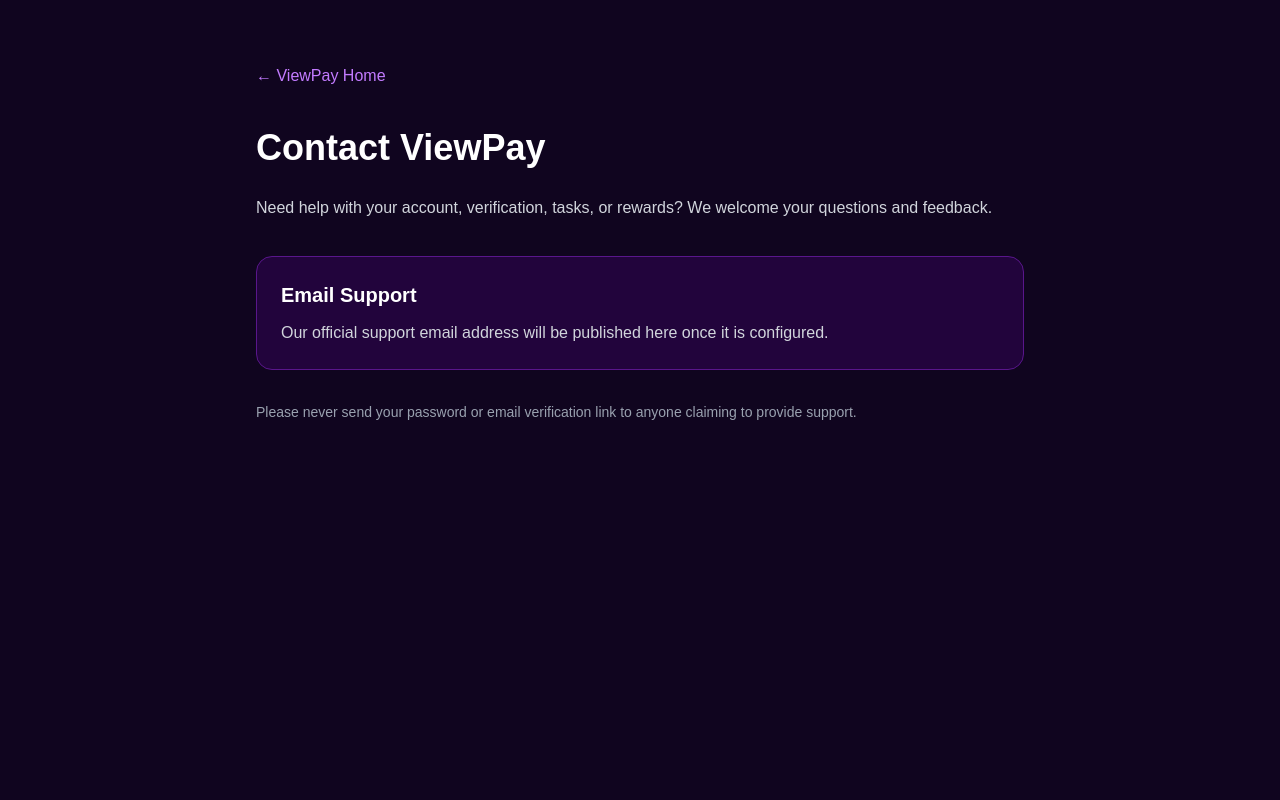
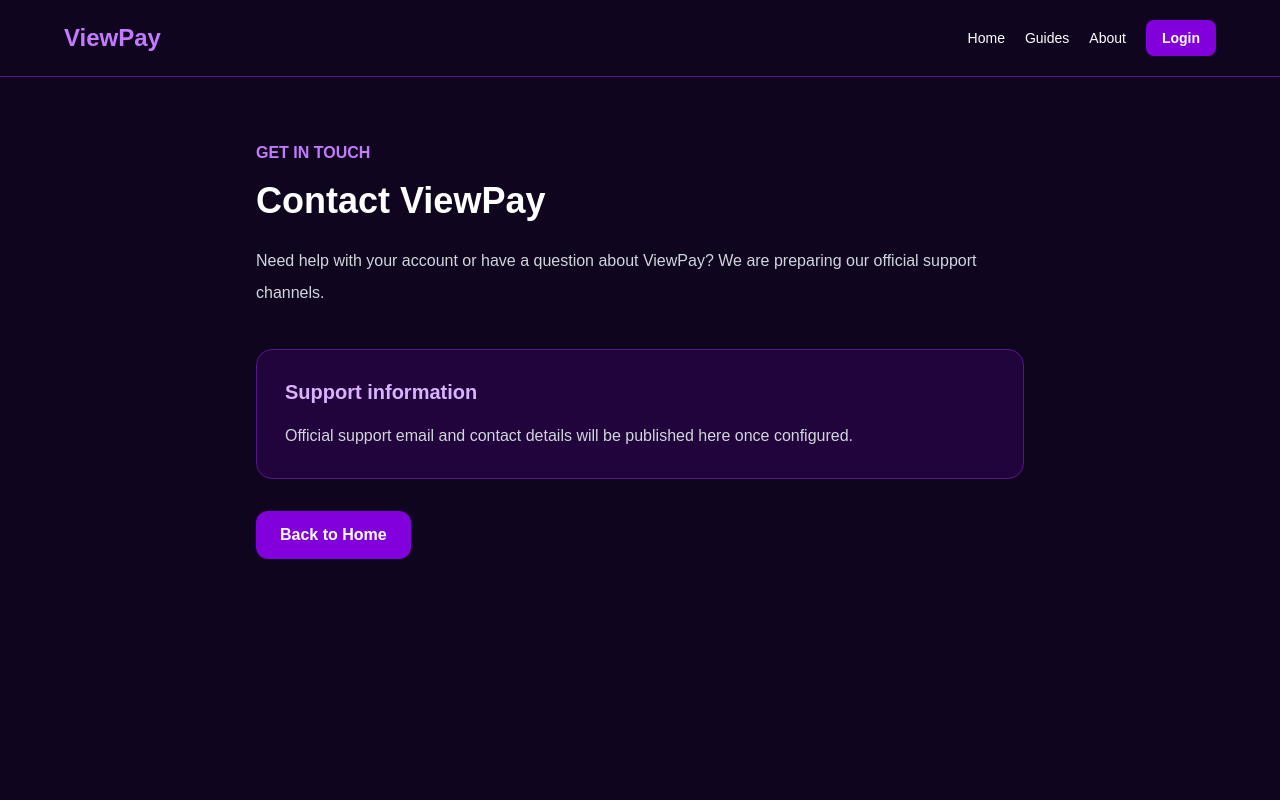
Before and after one commit to mwendaemmanuel212-lang/VIEW-PAY, a Next.js app: page /contact in a window 1280 px wide. Shown: the top 800 px of the page. Built offline with nearby package versions, Linux system fonts and the light colour scheme.

Commit message:
Enhance ContactPage with header and footer
Refactor ContactPage component to include SiteHeader and SiteFooter. Update layout and support information.

```diff
--- a/src/app/contact/page.tsx
+++ b/src/app/contact/page.tsx
@@ -1,30 +1,41 @@
 
 import Link from "next/link";
+import SiteHeader from "@/components/site-header";
+import SiteFooter from "@/components/site-footer";
 
 export default function ContactPage() {
   return (
+    <>
+      <SiteHeader />
       <main className="min-h-screen bg-[#10051f] px-6 py-16 text-white">
         <div className="mx-auto max-w-3xl">
-        <Link href="/" className="text-purple-400">← ViewPay Home</Link>
-        <h1 className="mt-10 text-4xl font-bold">Contact ViewPay</h1>
+          <p className="font-semibold text-purple-400">GET IN TOUCH</p>
+          <h1 className="mt-4 text-4xl font-bold">Contact ViewPay</h1>
+
           <p className="mt-6 leading-8 text-gray-300">
-          Need help with your account, verification, tasks, or rewards?
-          We welcome your questions and feedback.
+            Need help with your account or have a question about
+            ViewPay? We are preparing our official support channels.
           </p>
 
-        <div className="mt-8 rounded-2xl border border-purple-900 bg-purple-950/40 p-6">
-          <h2 className="text-xl font-semibold">Email Support</h2>
-          <p className="mt-3 text-gray-300">
-            Our official support email address will be published here
-            once it is configured.
+          <div className="mt-10 rounded-2xl border border-purple-900 bg-purple-950/40 p-7">
+            <h2 className="text-xl font-bold text-purple-300">
+              Support information
+            </h2>
+            <p className="mt-4 leading-7 text-gray-300">
+              Official support email and contact details will be
+              published here once configured.
             </p>
           </div>
 
-        <p className="mt-8 text-sm text-gray-400">
-          Please never send your password or email verification link
-          to anyone claiming to provide support.
-        </p>
+          <Link
+            href="/"
+            className="mt-8 inline-block rounded-xl bg-purple-700 px-6 py-3 font-semibold"
+          >
+            Back to Home
+          </Link>
         </div>
       </main>
+      <SiteFooter />
+    </>
   );
 }
```
Lines whose indentation alone changed are shown as unchanged.
